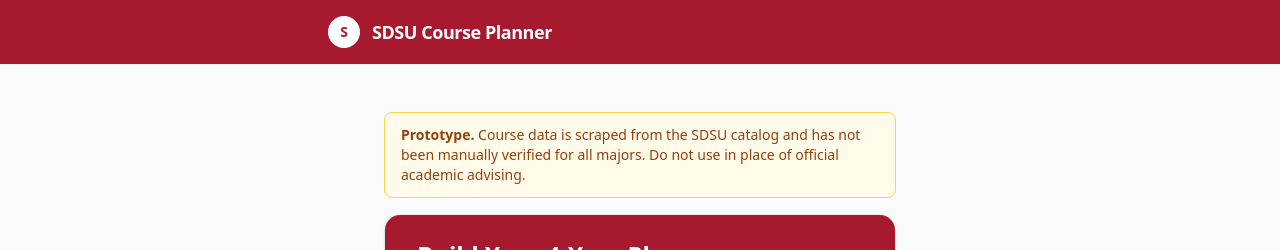
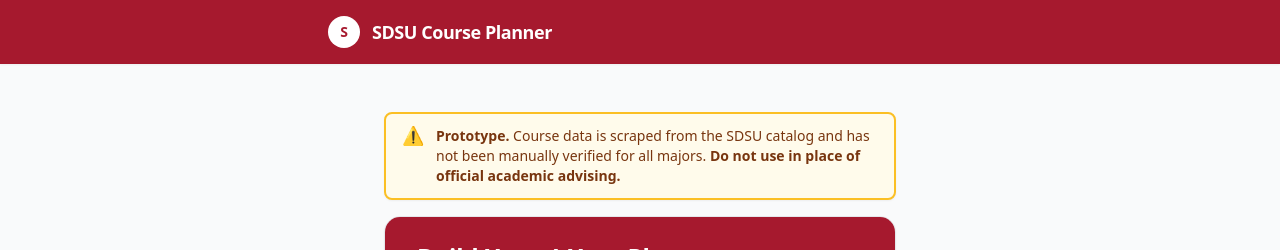
Before and after one commit to ericvkrog/sdsu-course-planner, a React (Vite) app in the folder frontend/: page /start in a window 1280 px wide. Shown: the top 250 px of the page. Built offline with nearby package versions, Linux system fonts and the light colour scheme; no server answers.

Commit message:
Make prototype disclaimer more prominent
Bolder border, warning icon, and bolded call-to-action so it reads as
a real warning rather than a mild footnote.

```diff
--- a/frontend/src/pages/Onboarding.jsx
+++ b/frontend/src/pages/Onboarding.jsx
@@ -91,11 +91,18 @@
       {/* Main */}
       <main className="flex-1 flex items-center justify-center px-4 py-12">
         <div className="w-full max-w-lg">
-          <div className="mb-4 rounded-lg border border-amber-300 bg-amber-50 px-4 py-3 text-sm text-amber-800">
-            <span className="font-semibold">Prototype.</span> Course data is
-            scraped from the SDSU catalog and has not been manually verified
-            for all majors. Do not use in place of official academic
-            advising.
+          <div className="mb-4 flex gap-3 rounded-lg border-2 border-amber-400 bg-amber-50 px-4 py-3 text-sm text-amber-900 shadow-sm">
+            <span className="text-lg leading-none" aria-hidden="true">
+              ⚠️
+            </span>
+            <p>
+              <span className="font-bold">Prototype.</span> Course data is
+              scraped from the SDSU catalog and has not been manually
+              verified for all majors.{" "}
+              <span className="font-semibold">
+                Do not use in place of official academic advising.
+              </span>
+            </p>
           </div>
 
           <div className="bg-white rounded-2xl shadow-sm border border-gray-200 overflow-hidden">
```
